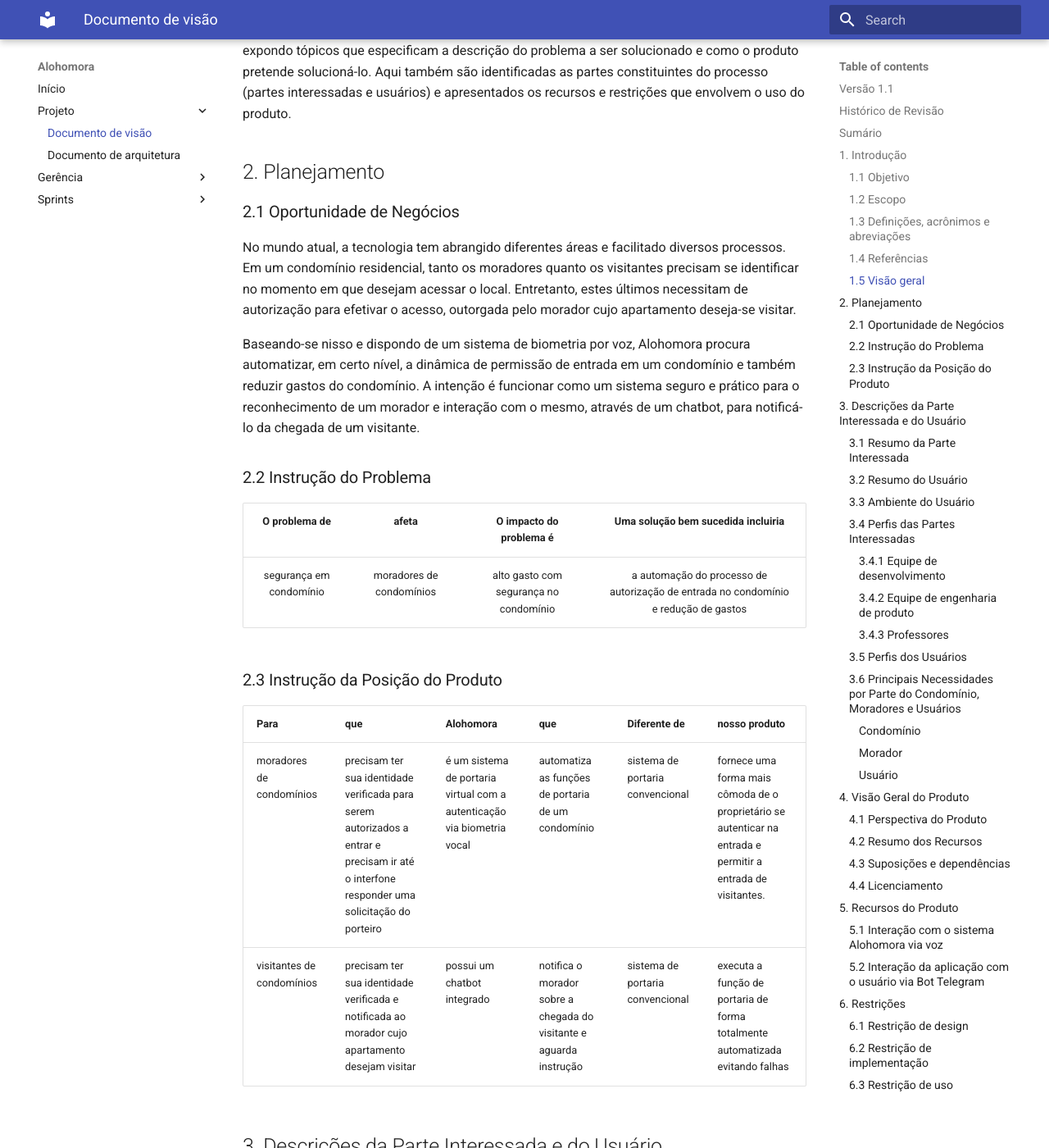
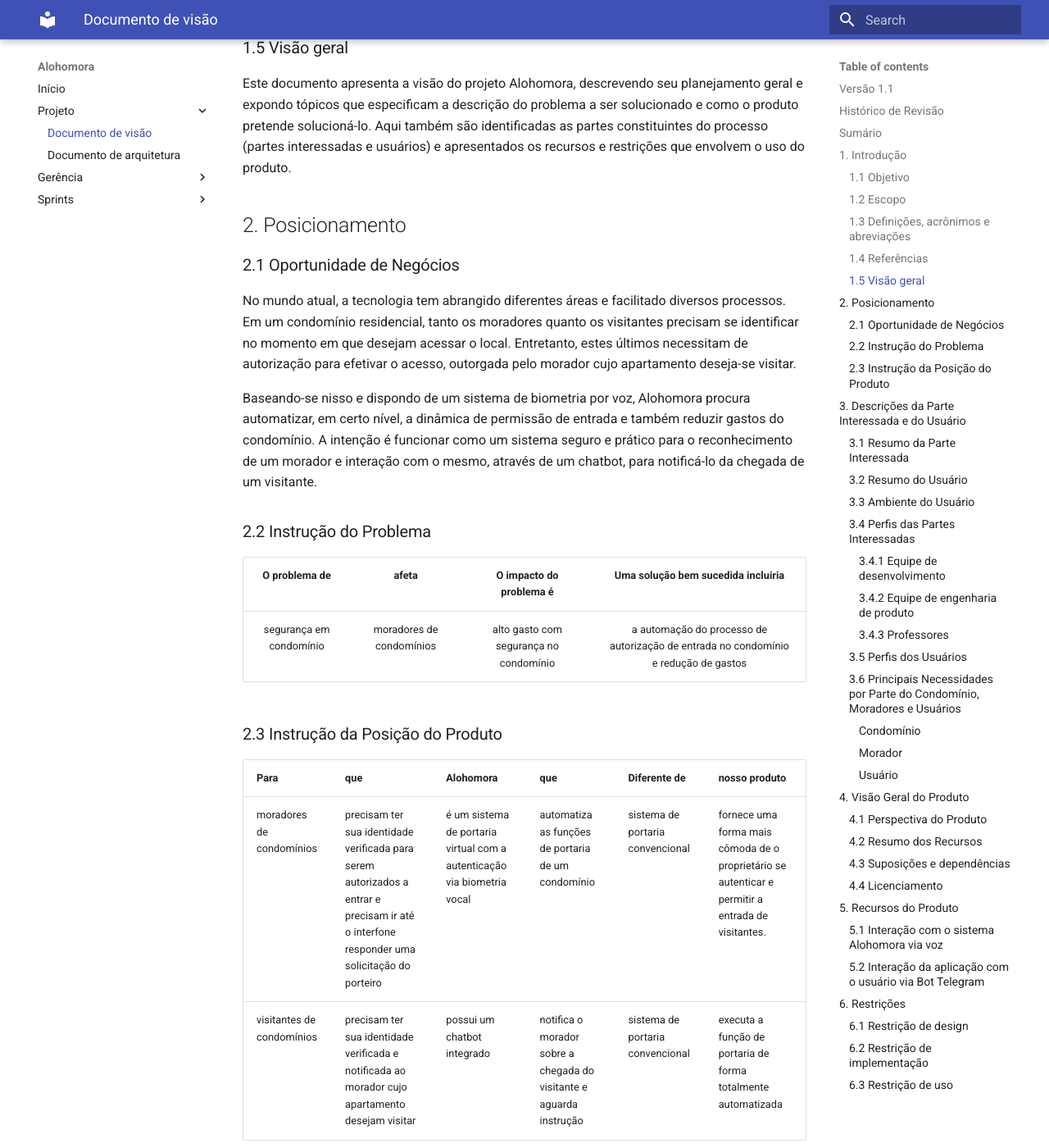
Before and after one commit to Alohomora-team/AlohomoraAPI, an MkDocs documentation site: the page built from docs/docs/projeto/doc_visao.md, in a window 1280 px wide and 1400 px high, scrolled down 2170 px. Shown: the whole window at 82% size. Built offline with MkDocs 1.6.1 and Material for MkDocs 9.7.7, drawn with Linux system fonts in a browser that asks for light colours; some of the changed text lies outside the part shown.

```diff
--- a/docs/docs/projeto/doc_visao.md
+++ b/docs/docs/projeto/doc_visao.md
@@ -18,7 +19,7 @@ __[1. Introdução ](#1-introducao)__\
 [1.4 Referências ](#14-referencias)\
 [1.5 Visão Geral ](#15-visao-geral)
 
-__[2. Planejamento ](#2-planejamento)__\
+__[2. Posicionamento ](#2-posicionamento)__\
 [2.1 Oportunidade de Negócios ](#21-oportunidade-de-negocios)\
 [2.2 Instruções do Problema ](#22-instrucao-do-problema)\
 [2.3 Instrução da Posição do Produto ](#23-instrucao-da-posicao-do-produto)
@@ -75,11 +76,11 @@ IBM Knowledge Center - Documento de Visão: A estrutura de tópicos do documento
 Este documento apresenta a visão do projeto Alohomora,  descrevendo seu planejamento geral e expondo tópicos que especificam a descrição do problema a ser solucionado e como o produto pretende solucioná-lo. Aqui também são identificadas as partes constituintes do processo (partes interessadas e  usuários) e apresentados os recursos e restrições que envolvem o uso do produto.
 
 
-## 2. Planejamento
+## 2. Posicionamento
 ### 2.1 Oportunidade de Negócios
 No mundo atual, a tecnologia tem abrangido diferentes áreas e facilitado diversos processos. Em um condomínio residencial, tanto os moradores quanto os visitantes precisam se identificar no momento em que desejam acessar o local. Entretanto, estes últimos necessitam de autorização para efetivar o acesso, outorgada pelo morador cujo apartamento deseja-se visitar.
 
-Baseando-se nisso e dispondo de um sistema de biometria por voz, Alohomora procura automatizar, em certo nível, a dinâmica de permissão de entrada em um condomínio e também reduzir gastos do condomínio. A intenção é funcionar como um sistema seguro e prático para o reconhecimento de um morador e interação com o mesmo, através de um chatbot, para notificá-lo da chegada de um visitante.
+Baseando-se nisso e dispondo de um sistema de biometria por voz, Alohomora procura automatizar, em certo nível, a dinâmica de permissão de entrada e também reduzir gastos do condomínio. A intenção é funcionar como um sistema seguro e prático para o reconhecimento de um morador e interação com o mesmo, através de um chatbot, para notificá-lo da chegada de um visitante.
 
 
 
@@ -91,8 +92,8 @@ Baseando-se nisso e dispondo de um sistema de biometria por voz, Alohomora procu
 ### 2.3 Instrução da Posição do Produto
 | Para | que | Alohomora | que | Diferente de | nosso produto |
 | ---- | --- | --------- | --- | ------------ | ------------- |
-| moradores de condomínios | precisam ter sua identidade verificada para serem autorizados a entrar e precisam ir até o interfone responder uma solicitação do porteiro | é um sistema de portaria virtual com a autenticação via biometria vocal | automatiza as funções de portaria de um condomínio | sistema de portaria convencional | fornece uma forma mais cômoda de o proprietário se autenticar na entrada e permitir a entrada de visitantes. |
-| visitantes de condomínios | precisam ter sua identidade verificada e notificada ao morador cujo apartamento desejam visitar | possui um chatbot integrado | notifica o morador sobre a chegada do visitante e aguarda instrução | sistema de portaria convencional | executa a função de portaria de forma totalmente automatizada evitando falhas |
+| moradores de condomínios | precisam ter sua identidade verificada para serem autorizados a entrar e precisam ir até o interfone responder uma solicitação do porteiro | é um sistema de portaria virtual com a autenticação via biometria vocal | automatiza as funções de portaria de um condomínio | sistema de portaria convencional | fornece uma forma mais cômoda de o proprietário se autenticar e permitir a entrada de visitantes. |
+| visitantes de condomínios | precisam ter sua identidade verificada e notificada ao morador cujo apartamento desejam visitar | possui um chatbot integrado | notifica o morador sobre a chegada do visitante e aguarda instrução | sistema de portaria convencional | executa a função de portaria de forma totalmente automatizada |
 
 
 ## 3. Descrições da Parte Interessada e do Usuário
```
Also changed, not shown: other parts of docs/docs/projeto/doc_visao.md (+5 -2 lines).
